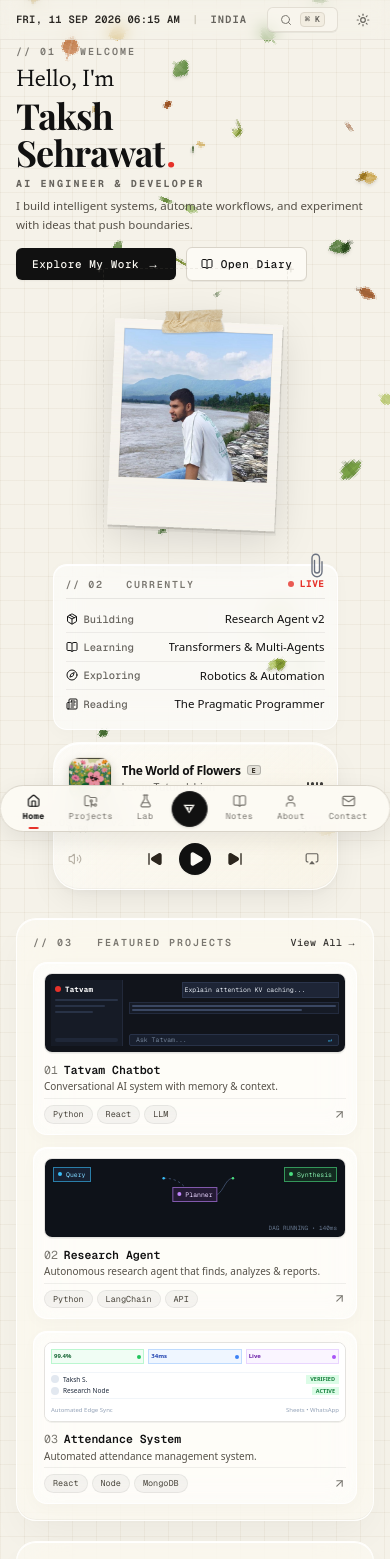
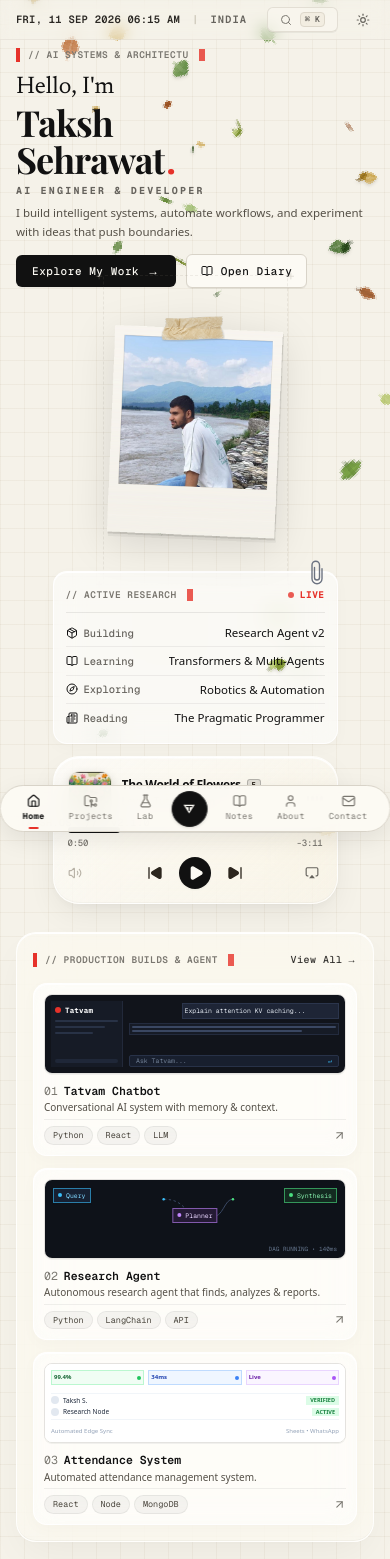
Before and after one commit to Taksh254/Portfolio, a Next.js app: page / in a window 390 px wide. Shown: the top 1559 px of the page. Built offline with nearby package versions, Linux system fonts and the light colour scheme.

Commit message:
Implement dynamic typewriter animations across all section headers in the portfolio

```diff
--- a/src/components/AboutSection.tsx
+++ b/src/components/AboutSection.tsx
@@ -2,17 +2,20 @@
 
 import React from "react";
 import { PROFILE } from "@/data/profile";
+import { TypewriterHeader } from "./TypewriterHeader";
+
+const ABOUT_PHRASES = [
+  "// 08  ABOUT // PROFILE SPECIFICATION",
+  "// SYSTEM SPEC: TAKSH SEHRAWAT",
+  "// CORE: AI SYSTEMS & ARCHITECTURE",
+  "// AVAILABLE FOR RESEARCH & BUILDS",
+];
 
 export function AboutSection() {
   return (
     <div className="w-full">
       {/* Header */}
-      <div className="flex items-center gap-2 mb-5">
-        <span className="w-1 h-3.5 bg-[#E6322A] inline-block rounded-2xs" />
-        <span className="text-[10.5px] font-mono-tech tracking-[0.2em] text-[#7A7770] uppercase font-semibold">
-          // 07 &nbsp; ABOUT // PROFILE SPECIFICATION
-        </span>
-      </div>
+      <TypewriterHeader phrases={ABOUT_PHRASES} className="mb-5" initialDelay={350} />
 
       {/* Profile Document Sheet */}
       <div className="p-6 md:p-8 apple-glass-card space-y-6 font-mono-tech">
--- a/src/components/ContactSection.tsx
+++ b/src/components/ContactSection.tsx
@@ -3,6 +3,14 @@
 import React, { useState } from "react";
 import { PROFILE } from "@/data/profile";
 import { Copy, Check, Send } from "lucide-react";
+import { TypewriterHeader } from "./TypewriterHeader";
+
+const CONTACT_PHRASES = [
+  "// 09  CONTACT // TRANSMISSION TERMINAL",
+  "// DIRECT FREQUENCY // INQUIRIES",
+  "// SECURE COMMS: TAKSH.SEHRAWAT.DEV",
+  "// OPEN FOR COLLABORATION & RESEARCH",
+];
 
 export function ContactSection() {
   const [copied, setCopied] = useState(false);
@@ -28,12 +36,7 @@ export function ContactSection() {
   return (
     <div className="w-full">
       {/* Header */}
-      <div className="flex items-center gap-2 mb-5">
-        <span className="w-1 h-3.5 bg-[#E6322A] inline-block rounded-2xs" />
-        <span className="text-[10.5px] font-mono-tech tracking-[0.2em] text-[#7A7770] uppercase font-semibold">
-          // 08 &nbsp; CONTACT // TRANSMISSION TERMINAL
-        </span>
-      </div>
+      <TypewriterHeader phrases={CONTACT_PHRASES} className="mb-5" initialDelay={400} />
 
       <div className="grid grid-cols-1 lg:grid-cols-2 gap-6 items-start font-mono-tech">
         {/* Left: Direct Inquiry */}
--- a/src/components/CurrentlyCard.tsx
+++ b/src/components/CurrentlyCard.tsx
@@ -2,6 +2,14 @@
 
 import React from "react";
 import { Package, BookOpen, Compass, Newspaper } from "lucide-react";
+import { TypewriterHeader } from "./TypewriterHeader";
+
+const CURRENTLY_PHRASES = [
+  "// 02  CURRENTLY",
+  "// ACTIVE RESEARCH",
+  "// REAL-TIME FOCUS",
+  "// AUTONOMOUS STACK",
+];
 
 export function CurrentlyCard() {
   const ITEMS = [
@@ -57,9 +65,7 @@ export function CurrentlyCard() {
 
           {/* Header */}
           <div className="flex items-center justify-between pb-1.5 border-b border-black/[0.08] mb-1.5">
-            <span className="text-[10px] font-mono-tech tracking-[0.16em] text-[#7A7770] uppercase font-semibold">
-              // 02 &nbsp; CURRENTLY
-            </span>
+            <TypewriterHeader phrases={CURRENTLY_PHRASES} showAccentBar={false} initialDelay={250} />
             <span className="text-[9.5px] font-mono-tech tracking-wider text-[#E6322A] font-bold flex items-center gap-1.5">
               <span className="w-1.5 h-1.5 rounded-full bg-[#E6322A] animate-pulse" />
               LIVE
--- a/src/components/EngineersDiary.tsx
+++ b/src/components/EngineersDiary.tsx
@@ -1,6 +1,14 @@
 "use client";
 
 import React from "react";
+import { TypewriterHeader } from "./TypewriterHeader";
+
+const DIARY_PHRASES = [
+  "// 04  ENGINEER'S DIARY",
+  "// LAB NOTES & ARCHITECTURE",
+  "// TRANSFORMERS & ATTENTION",
+  "// DISTRIBUTED REASONING",
+];
 
 interface EngineersDiaryProps {
   onSelectEntry?: (id: string) => void;
@@ -15,9 +23,7 @@ export function EngineersDiary({
     <div className="w-full h-full flex flex-col justify-between">
       {/* Header */}
       <div className="flex items-center justify-between mb-3">
-        <div className="text-[10px] font-mono-tech tracking-[0.2em] text-[#7A7770] uppercase font-semibold">
-          // 04 &nbsp; ENGINEER&apos;S DIARY
-        </div>
+        <TypewriterHeader phrases={DIARY_PHRASES} initialDelay={200} />
         <button
           onClick={onViewAll}
           type="button"
--- a/src/components/FeaturedProjects.tsx
+++ b/src/components/FeaturedProjects.tsx
@@ -2,6 +2,14 @@
 
 import React from "react";
 import { ArrowUpRight } from "lucide-react";
+import { TypewriterHeader } from "./TypewriterHeader";
+
+const PROJECTS_PHRASES = [
+  "// 03  FEATURED PROJECTS",
+  "// PRODUCTION BUILDS & AGENTS",
+  "// TATVAM // RESEARCH AGENT",
+  "// ARCHITECTURE: FULL-STACK AI",
+];
 
 interface FeaturedProjectsProps {
   onSelectProject?: (id: string) => void;
@@ -43,9 +51,7 @@ export function FeaturedProjects({
     <div className="w-full h-full flex flex-col justify-between">
       {/* Header */}
       <div className="flex items-center justify-between mb-3">
-        <div className="text-[10px] font-mono-tech tracking-[0.2em] text-[#7A7770] uppercase font-semibold">
-          // 03 &nbsp; FEATURED PROJECTS
-        </div>
+        <TypewriterHeader phrases={PROJECTS_PHRASES} initialDelay={150} />
         <button
           onClick={onViewAll}
           type="button"
--- a/src/components/GitContributor.tsx
+++ b/src/components/GitContributor.tsx
@@ -4,6 +4,8 @@ import React, { useState, useEffect, useMemo } from "react";
 import { ExternalLink } from "lucide-react";
 import { GithubIcon } from "@/components/Icons";
 import contributionsData from "@/data/githubContributions.json";
+
+import { TypewriterHeader } from "./TypewriterHeader";
 
 interface GitContributorProps {
   onOpenGitHub?: () => void;
@@ -15,49 +17,6 @@ const TYPEWRITER_PHRASES = [
   "// 126 COMMITS SYNCED",
   "// CADENCE: ACTIVE",
 ];
-
-function TypewriterHeader() {
-  const [phraseIdx, setPhraseIdx] = useState(0);
-  const [displayText, setDisplayText] = useState("");
-  const [isDeleting, setIsDeleting] = useState(false);
-
-  useEffect(() => {
-    const targetPhrase = TYPEWRITER_PHRASES[phraseIdx];
-    let timeout: NodeJS.Timeout;
-
-    if (!isDeleting && displayText === targetPhrase) {
-      // Pause at full text
-      timeout = setTimeout(() => setIsDeleting(true), 2800);
-    } else if (isDeleting && displayText === "") {
-      // Advance to next phrase
-      setIsDeleting(false);
-      setPhraseIdx((prev) => (prev + 1) % TYPEWRITER_PHRASES.length);
-      timeout = setTimeout(() => {}, 350);
-    } else {
-      // Type or delete characters
-      const speed = isDeleting ? 25 : 55;
-      timeout = setTimeout(() => {
-        setDisplayText((prev) =>
-          isDeleting
-            ? targetPhrase.substring(0, prev.length - 1)
-            : targetPhrase.substring(0, prev.length + 1)
-        );
-      }, speed);
-    }
-
-    return () => clearTimeout(timeout);
-  }, [displayText, isDeleting, phraseIdx]);
-
-  return (
-    <div className="flex items-center gap-2 min-h-[22px]">
-      <span className="w-1 h-3.5 bg-[#E6322A] inline-block rounded-2xs shrink-0" />
-      <span className="text-[9.5px] sm:text-[10px] font-mono-tech tracking-wider text-[#7A7770] uppercase font-semibold truncate">
-        {displayText}
-      </span>
-      <span className="inline-block w-1.5 h-3 bg-[#E6322A] animate-pulse shrink-0" />
-    </div>
-  );
-}
 
 export function GitContributor({ onOpenGitHub }: GitContributorProps) {
   const [hoveredDay, setHoveredDay] = useState<{
@@ -134,7 +93,7 @@ export function GitContributor({ onOpenGitHub }: GitContributorProps) {
     <div className="w-full h-full flex flex-col justify-between select-none">
       {/* ── Top Bar: Animated Typing on Left & Taksh254 on Right ── */}
       <div className="flex items-center justify-between w-full pb-2.5 border-b border-[#D8D3C8]/70">
-        <TypewriterHeader />
+        <TypewriterHeader phrases={TYPEWRITER_PHRASES} />
 
         <a
           href="https://github.com/Taksh254"
--- a/src/components/HeroSection.tsx
+++ b/src/components/HeroSection.tsx
@@ -5,6 +5,14 @@ import { BookOpen } from "lucide-react";
 import { PolaroidPhoto } from "./PolaroidPhoto";
 import { CurrentlyCard } from "./CurrentlyCard";
 import { GlassMusicPlayer } from "./GlassMusicPlayer";
+import { TypewriterHeader } from "./TypewriterHeader";
+
+const HERO_PHRASES = [
+  "// 01  WELCOME // TAKSH.OS",
+  "// AI SYSTEMS & ARCHITECTURE",
+  "// SYSTEM ONLINE: ALL NOMINAL",
+  "// KERNEL v2.1.0 // INITIALIZED",
+];
 
 interface HeroSectionProps {
   onExploreClick?: () => void;
@@ -25,9 +33,7 @@ export function HeroSection({
         {/* ── Left 5 Columns: Welcome, Identity, Bio, CTAs & Annotation ── */}
         <div className="lg:col-span-5 space-y-1.5 relative pr-1">
           {/* Section Identifier */}
-          <div className="text-[10px] font-mono-tech tracking-[0.2em] text-[#7A7770] uppercase font-semibold">
-            // 01 &nbsp; WELCOME
-          </div>
+          <TypewriterHeader phrases={HERO_PHRASES} initialDelay={100} />
 
           <div className="relative">
             {/* Heading with Serif Typography */}
--- a/src/components/LabExperiments.tsx
+++ b/src/components/LabExperiments.tsx
@@ -1,6 +1,14 @@
 "use client";
 
 import React from "react";
+import { TypewriterHeader } from "./TypewriterHeader";
+
+const LAB_PHRASES = [
+  "// 05  LAB // EXPERIMENTS",
+  "// TELEMETRY & MULTI-AGENTS",
+  "// AUTONOMOUS RESEARCH PIPELINES",
+  "// BENCHMARKING: ACTIVE",
+];
 
 interface LabExperimentsProps {
   onSelectExperiment?: (id: string) => void;
@@ -50,12 +58,7 @@ export function LabExperiments({
     <div className="w-full">
       {/* Header */}
       <div className="flex items-center justify-between mb-4">
-        <div className="flex items-center gap-2">
-          <span className="w-1 h-3.5 bg-[#E6322A] inline-block rounded-2xs" />
-          <span className="text-[10.5px] font-mono-tech tracking-[0.2em] text-[#7A7770] uppercase font-semibold">
-            // 05 &nbsp; LAB
-          </span>
-        </div>
+        <TypewriterHeader phrases={LAB_PHRASES} initialDelay={250} />
         <button
           onClick={onViewAll}
           type="button"
--- a/src/components/SystemsSkills.tsx
+++ b/src/components/SystemsSkills.tsx
@@ -13,6 +13,14 @@ import {
   ChevronLeft,
   ChevronRight,
 } from "lucide-react";
+import { TypewriterHeader } from "./TypewriterHeader";
+
+const SKILLS_PHRASES = [
+  "// 06  SKILLS // MODULES",
+  "// ENGINEERING MODULES // 8 LOADED",
+  "// PYTHON // REACT // LLM // ROS",
+  "// RUNTIME: NODE+PY // LINUX",
+];
 
 export function SystemsSkills() {
   const containerRef = useRef<HTMLDivElement>(null);
@@ -99,16 +107,11 @@ export function SystemsSkills() {
       {/* Header */}
       <div>
         <div className="flex items-center justify-between mb-3 border-b border-[#D8D3C8]/70 pb-2.5">
-          <div className="flex items-center gap-2">
-            <span className="w-1 h-3.5 bg-[#E6322A] inline-block rounded-2xs" />
-            <span className="text-[9.5px] sm:text-[10px] font-mono-tech tracking-wider text-[#7A7770] uppercase font-semibold">
-              // 06 &nbsp; SKILLS // MODULES
-            </span>
-          </div>
+          <TypewriterHeader phrases={SKILLS_PHRASES} initialDelay={300} />
 
-          <div className="flex items-center gap-2">
+          <div className="flex items-center gap-2 shrink-0">
             {/* Page indicator pill */}
-            <div className="flex items-center gap-1.5 px-2 py-0.5 rounded-full bg-black/[0.04] border border-[#D8D3C8]/60 text-[8.5px] font-mono-tech text-[#7A7770]">
+            <div className="flex items-center gap-1.5 px-2 py-0.5 rounded-full bg-black/[0.04] border border-[#D8D3C8]/60 text-[8.5px] font-mono-tech text-[#7A7770] shrink-0 whitespace-nowrap">
               <span>{activePage === 0 ? "MOD 01-04" : "MOD 05-08"}</span>
               <span className="text-[#111111] font-bold">
                 [{activePage + 1}/2]
--- /dev/null
+++ b/src/components/TypewriterHeader.tsx
@@ -0,0 +1,79 @@
+"use client";
+
+import React, { useState, useEffect } from "react";
+
+interface TypewriterHeaderProps {
+  phrases: string[];
+  showAccentBar?: boolean;
+  className?: string;
+  typingSpeed?: number;
+  deletingSpeed?: number;
+  pauseMs?: number;
+  initialDelay?: number;
+}
+
+export function TypewriterHeader({
+  phrases,
+  showAccentBar = true,
+  className = "",
+  typingSpeed = 55,
+  deletingSpeed = 25,
+  pauseMs = 2800,
+  initialDelay = 0,
+}: TypewriterHeaderProps) {
+  const [phraseIdx, setPhraseIdx] = useState(0);
+  const [displayText, setDisplayText] = useState("");
+  const [isDeleting, setIsDeleting] = useState(false);
+  const [hasStarted, setHasStarted] = useState(initialDelay === 0);
+
+  // Handle initial delay for natural staggered typing across sections
+  useEffect(() => {
+    if (initialDelay > 0) {
+      const delayTimeout = setTimeout(() => {
+        setHasStarted(true);
+      }, initialDelay);
+      return () => clearTimeout(delayTimeout);
+    }
+  }, [initialDelay]);
+
+  useEffect(() => {
+    if (!hasStarted || phrases.length === 0) return;
+
+    const targetPhrase = phrases[phraseIdx];
+    let timeout: NodeJS.Timeout;
+
+    if (!isDeleting && displayText === targetPhrase) {
+      // Pause at full text
+      timeout = setTimeout(() => setIsDeleting(true), pauseMs);
+    } else if (isDeleting && displayText === "") {
+      // Advance to next phrase
+      setIsDeleting(false);
+      setPhraseIdx((prev) => (prev + 1) % phrases.length);
+      timeout = setTimeout(() => {}, 350);
+    } else {
+      // Type or delete characters
+      const speed = isDeleting ? deletingSpeed : typingSpeed;
+      timeout = setTimeout(() => {
+        setDisplayText((prev) =>
+          isDeleting
+            ? targetPhrase.substring(0, prev.length - 1)
+            : targetPhrase.substring(0, prev.length + 1)
+        );
+      }, speed);
+    }
+
+    return () => clearTimeout(timeout);
+  }, [displayText, isDeleting, phraseIdx, phrases, hasStarted, pauseMs, typingSpeed, deletingSpeed]);
+
+  return (
+    <div className={`flex items-center gap-2 min-h-[22px] ${className}`}>
+      {showAccentBar && (
+        <span className="w-1 h-3.5 bg-[#E6322A] inline-block rounded-2xs shrink-0" />
+      )}
+      <span className="text-[9.5px] sm:text-[10px] font-mono-tech tracking-wider text-[#7A7770] uppercase font-semibold truncate">
+        {displayText}
+      </span>
+      <span className="inline-block w-1.5 h-3 bg-[#E6322A] animate-pulse shrink-0 ml-0.5" />
+    </div>
+  );
+}
```
